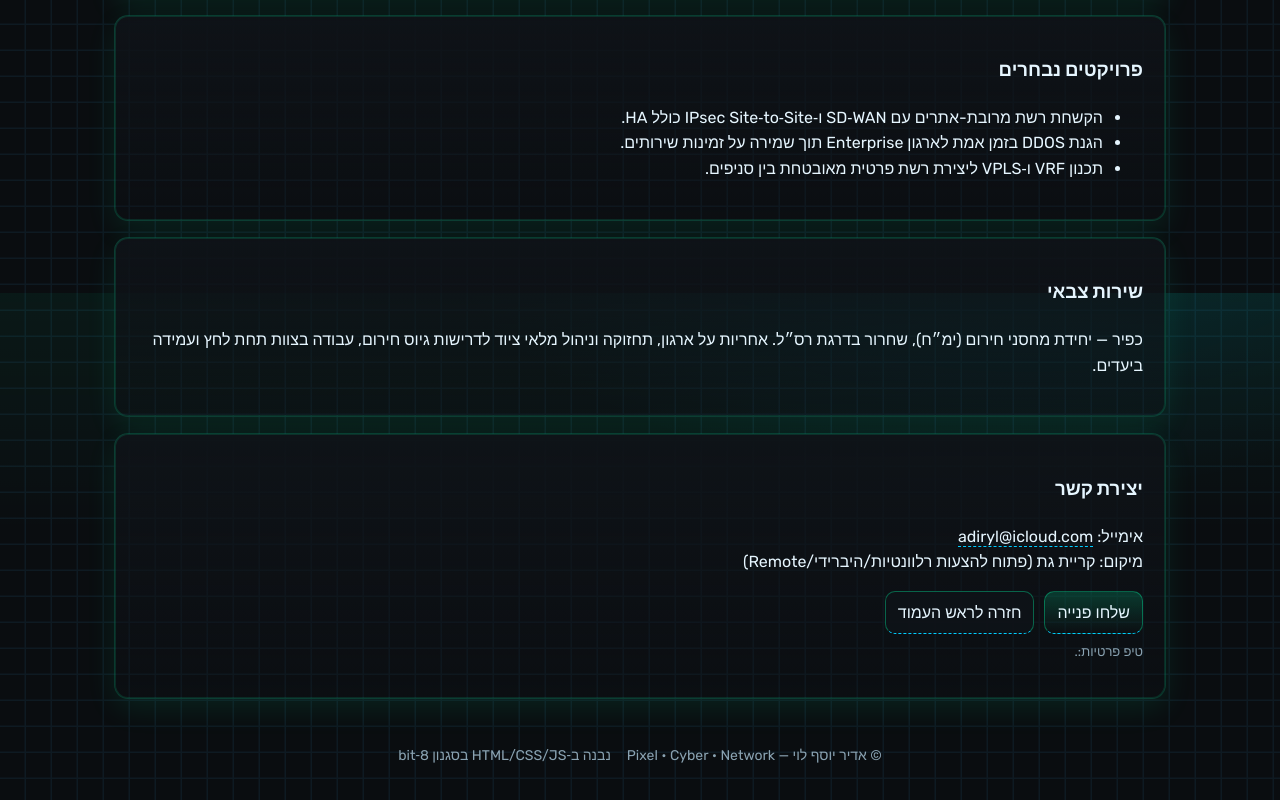
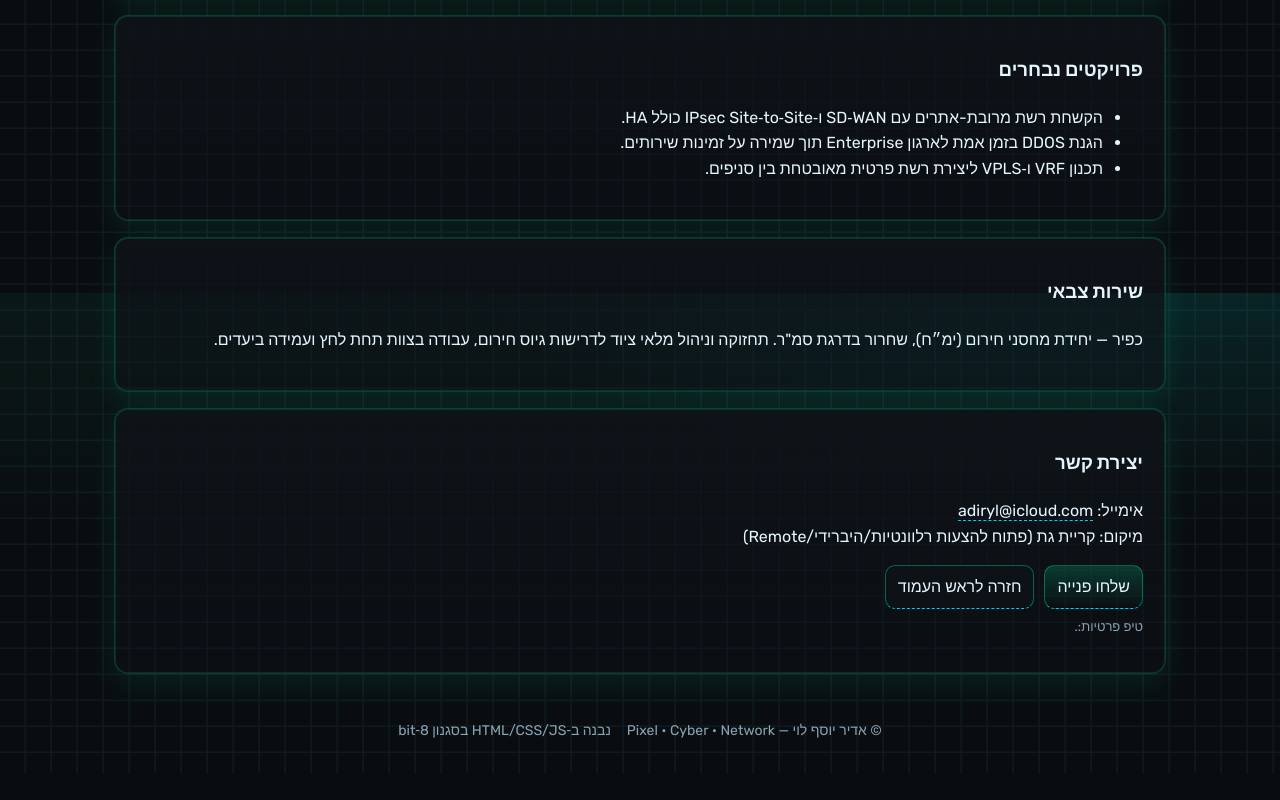
Before and after one commit to adiryl97-gif/adir-portfolio, a plain HTML site: page index.html in a window 1280 px wide. Shown: the part 2107-2907 px from the top of the page. After the commit the page ends 2881 px from the top, so only its background shows below. Drawn offline with Linux system fonts and the light colour scheme.

Commit message:
Update index.html

```diff
--- a/index.html
+++ b/index.html
@@ -350,7 +350,7 @@
 
     <section id="mil" class="panel">
       <h3>שירות צבאי</h3>
-      <p>כפיר — יחידת מחסני חירום (ימ״ח), שחרור בדרגת רס״ל. אחריות על ארגון, תחזוקה וניהול מלאי ציוד לדרישות גיוס חירום, עבודה בצוות תחת לחץ ועמידה ביעדים.</p>
+      <p>כפיר — יחידת מחסני חירום (ימ״ח), שחרור בדרגת סמ"ר. תחזוקה וניהול מלאי ציוד לדרישות גיוס חירום, עבודה בצוות תחת לחץ ועמידה ביעדים.</p>
     </section>
 
     <section id="contact" class="panel">
```
